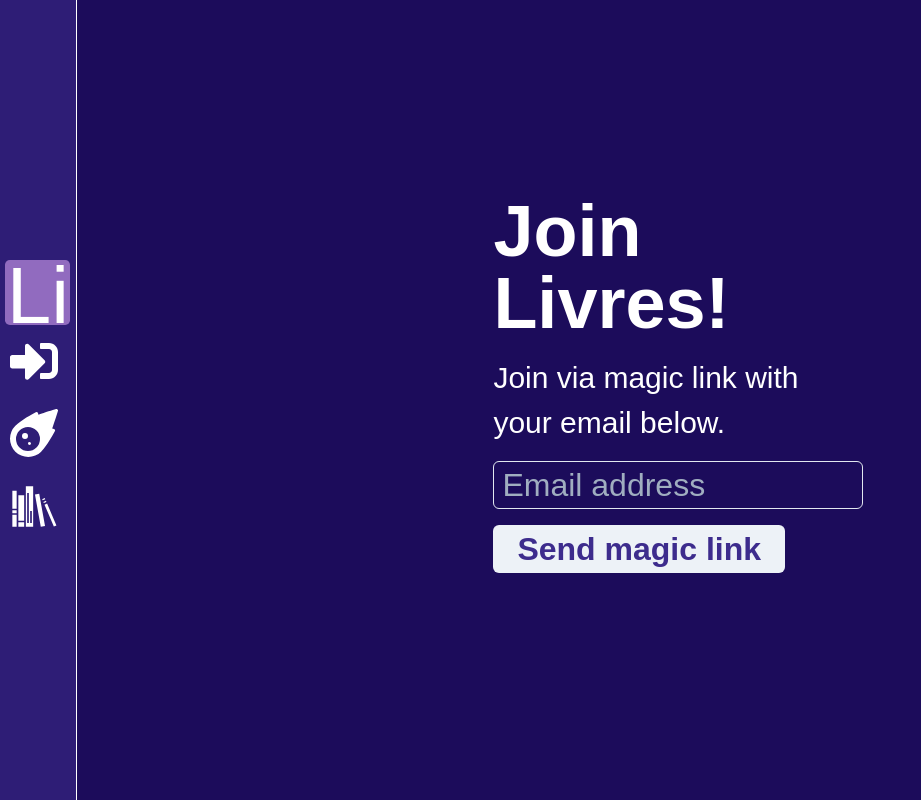
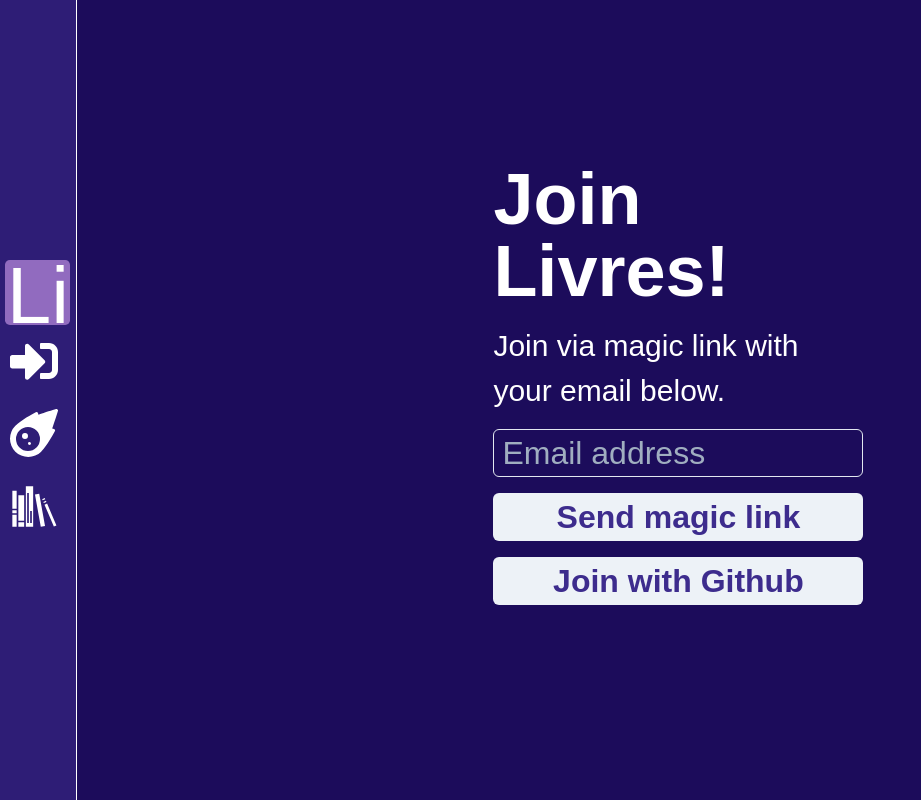
Before and after one commit to ogzhanolguncu/livres, a Next.js app: page /sign-in in a window 1280 px wide. Shown: the whole page, without its empty margins (0-921 px from the left). Built offline with nearby package versions, Linux system fonts and the light colour scheme; no server answers; a web font is replaced by a local one.

Commit message:
Add next-auth github provider

```diff
--- a/pages/_app.tsx
+++ b/pages/_app.tsx
@@ -1,6 +1,7 @@
 import React from 'react';
-import { Center, ChakraProvider } from '@chakra-ui/react';
+import { ChakraProvider, Flex } from '@chakra-ui/react';
 import theme from '@styles/theme';
+import { SessionProvider } from 'next-auth/react';
 
 import type { AppProps } from 'next/app';
 import Sidebar from '@components/Sidebar';
@@ -8,10 +9,12 @@
 function MyApp({ Component, pageProps }: AppProps) {
   return (
     <ChakraProvider theme={theme}>
-      <Center alignItems="flex-start">
-        <Sidebar />
-        <Component {...pageProps} />
-      </Center>
+      <SessionProvider session={pageProps.session}>
+        <Flex>
+          <Sidebar />
+          <Component {...pageProps} />
+        </Flex>
+      </SessionProvider>
     </ChakraProvider>
   );
 }
--- a/pages/sign-in.tsx
+++ b/pages/sign-in/index.tsx
@@ -1,19 +1,14 @@
 import React, { useState } from 'react';
 import { Controller, useForm } from 'react-hook-form';
 import { Box, Button, Flex, Heading, Input, Text } from '@chakra-ui/react';
-import * as yup from 'yup';
 import { yupResolver } from '@hookform/resolvers/yup';
+import { getProviders, signIn } from 'next-auth/react';
+import { loginSchema } from './validationSchema';
+import type { InferGetStaticPropsType } from 'next';
 
-const loginSchema = yup
-  .object({
-    email: yup
-      .string()
-      .email('Input must be valid email!')
-      .required('Email field is required!'),
-  })
-  .required();
+type InferedProviders = InferGetStaticPropsType<typeof getServerSideProps>;
 
-export default function Auth() {
+const SignIn = ({ providers }: InferedProviders) => {
   const {
     register,
     handleSubmit,
@@ -85,8 +80,28 @@
             _hover={{
               backgroundColor: 'gray.300',
             }}
+            width="100%"
           >
             <Box>{isSubmitting ? 'Loading' : 'Send magic link'}</Box>
+          </Button>
+          <Button
+            width="100%"
+            mt="1rem"
+            color="#3D2C8D"
+            size="lg"
+            type="submit"
+            fontSize="2rem"
+            variant="solid"
+            backgroundColor="gray.100"
+            _hover={{
+              backgroundColor: 'gray.300',
+            }}
+            onClick={(event) => {
+              event.preventDefault();
+              signIn(providers?.github.id);
+            }}
+          >
+            <Box>Join with Github</Box>
           </Button>
         </form>
 
@@ -99,4 +114,12 @@
       </Flex>
     </Flex>
   );
+};
+
+export default SignIn;
+export async function getServerSideProps() {
+  const providers = await getProviders();
+  return {
+    props: { providers },
+  };
 }
--- /dev/null
+++ b/pages/sign-in/validationSchema.ts
@@ -0,0 +1,10 @@
+import * as yup from 'yup';
+
+export const loginSchema = yup
+  .object({
+    email: yup
+      .string()
+      .email('Input must be valid email!')
+      .required('Email field is required!'),
+  })
+  .required();
```
Also changed, not shown: lib/prisma.ts (added, +10 -0 lines), pages/api/auth/[...nextauth].ts (added, +25 -0 lines), pages/index.tsx (+5 -2 lines), 1 other file (tests, documents, lock files or other folders).
